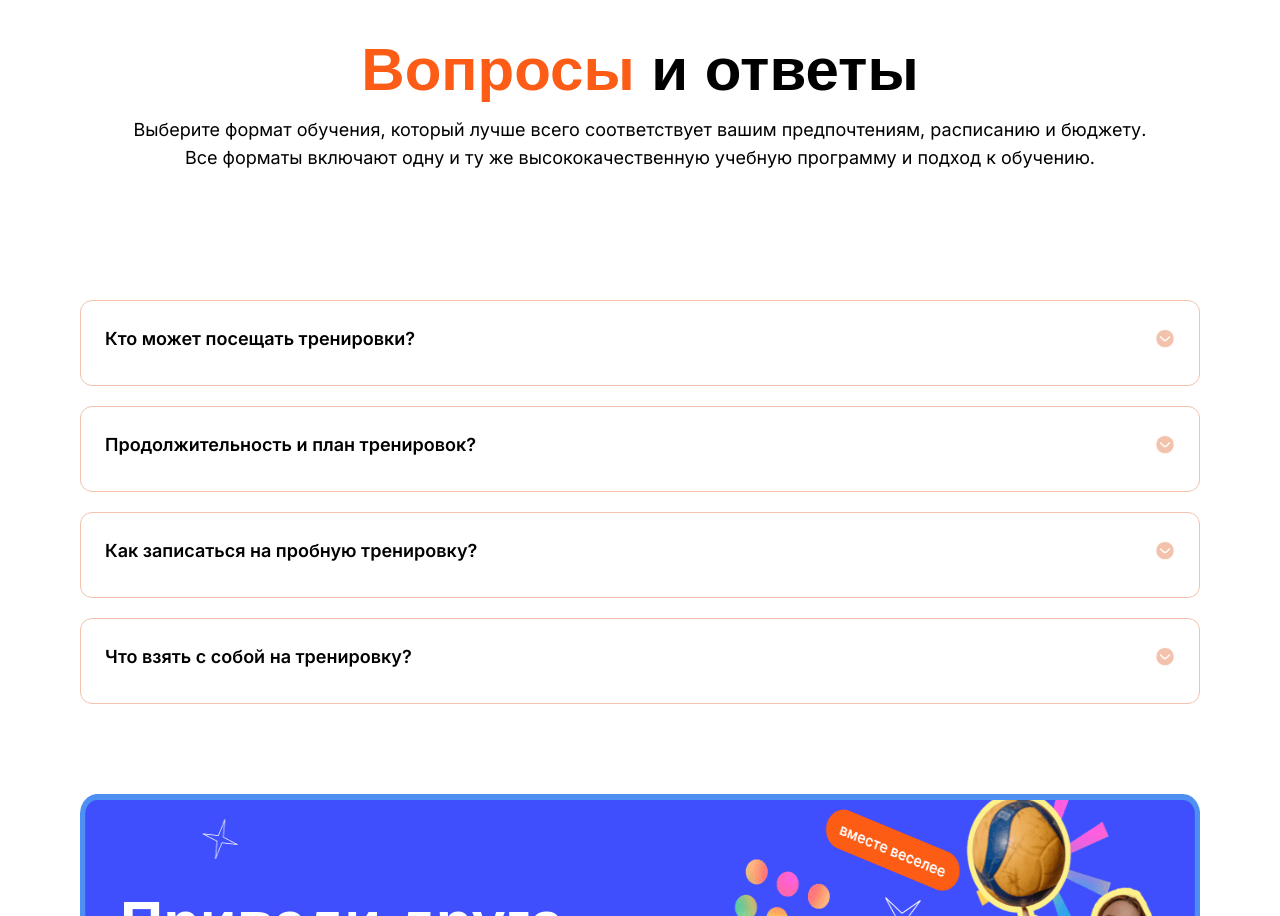
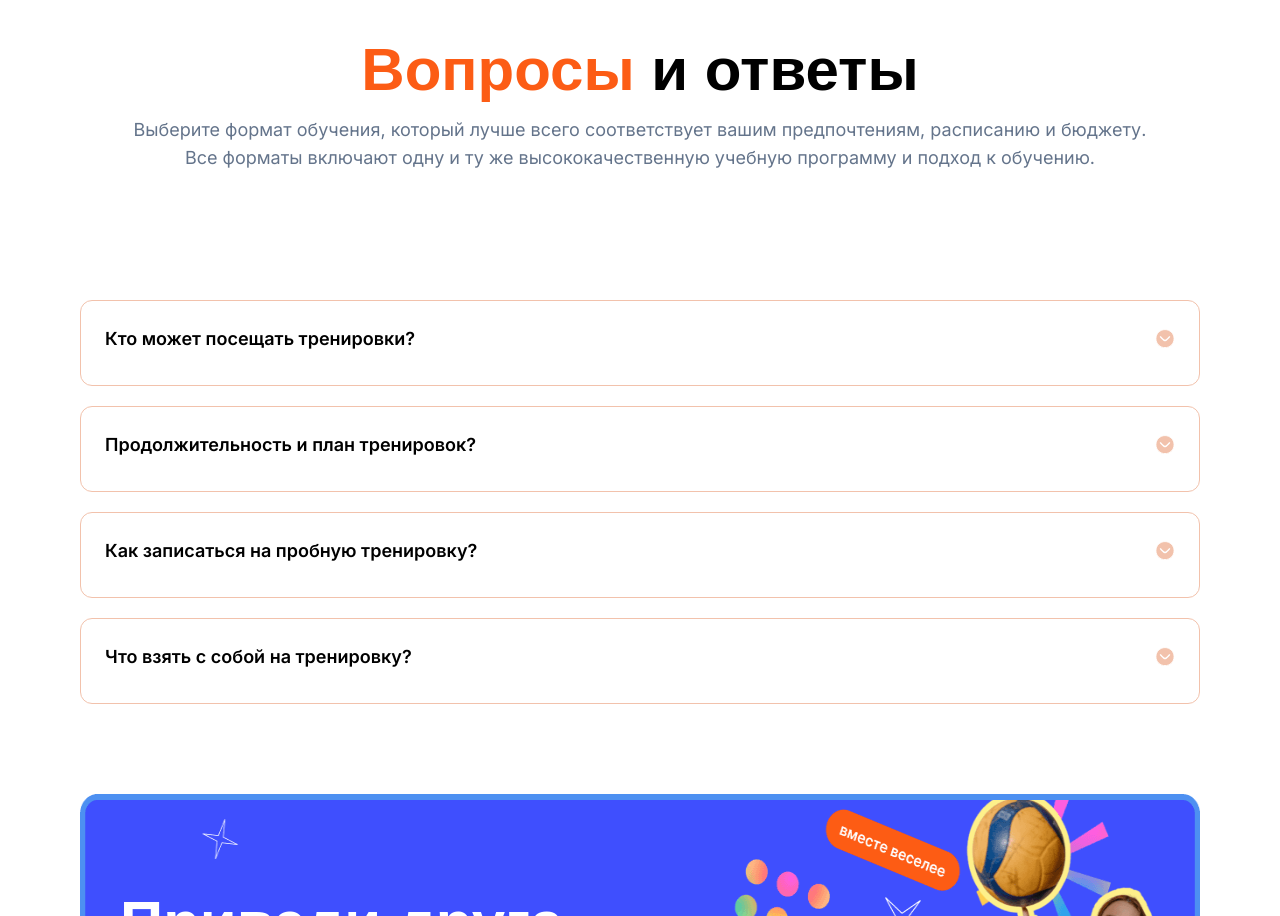
Before and after one commit to evgeniyworkbel/like-volley, a Next.js app: page / in a window 1280 px wide. Shown: the part 1968-2884 px from the top of the page. Built offline with nearby package versions, Linux system fonts and the light colour scheme; a web font is replaced by a local one.

Commit message:
refactor(widgets): change subtitle color

```diff
--- a/src/widgets/faq/ui/faq.tsx
+++ b/src/widgets/faq/ui/faq.tsx
@@ -8,7 +8,7 @@ export function Faq() {
         <Title>
           Вопросы<span className="text-foreground"> и ответы</span>
         </Title>
-        <p className="flex flex-col items-center">
+        <p className="flex flex-col items-center text-foreground-secondary">
           <span>
             Выберите формат обучения, который лучше всего соответствует вашим
             предпочтениям, расписанию и бюджету.
```
